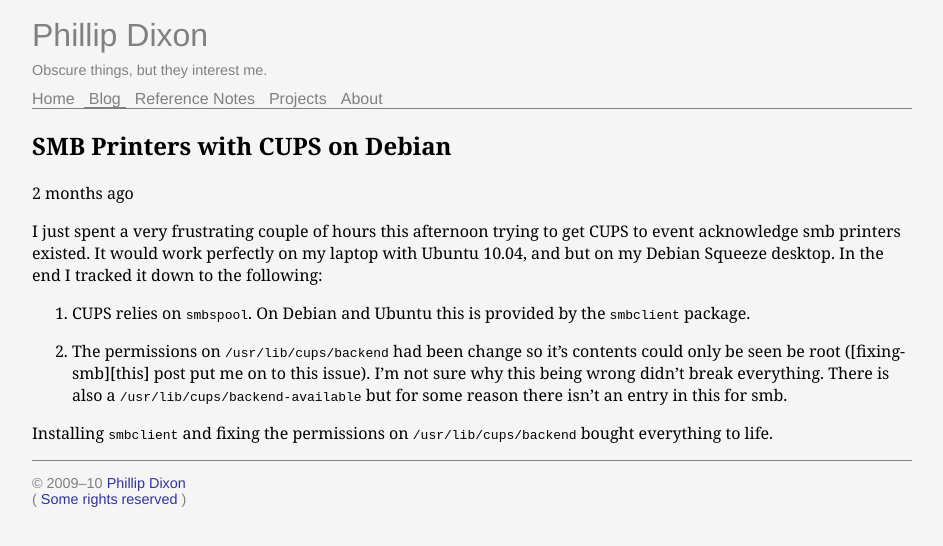
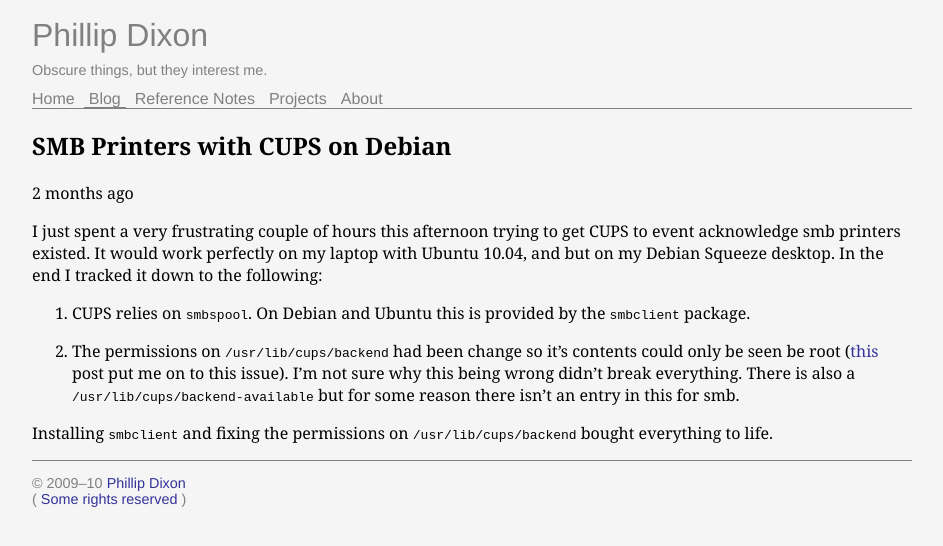
Before and after one commit to pdixon/phil.dixon.gen.nz, a Jekyll site: the page built from _posts/2010-06-30-cups-to-smb.markdown, in a window 1280 px wide. Shown: the top 546 px of the page, without its empty margins (168-1111 px from the left). Built offline with Jekyll 4.4.1, drawn with Linux system fonts in a browser that asks for light colours; Markdown is read by kramdown in place of the engine named in the settings.

Commit message:
Fix link syntax.

```diff
--- a/_posts/2010-06-30-cups-to-smb.markdown
+++ b/_posts/2010-06-30-cups-to-smb.markdown
@@ -13,7 +13,7 @@ desktop. In the end I tracked it down to the following:
    the `smbclient` package.
 
 2. The permissions on `/usr/lib/cups/backend` had been change so it's
-   contents could only be seen be root ([fixing-smb][this] post put me
+   contents could only be seen be root ([this][fixing-smb] post put me
    on to this issue). I'm not sure why this being wrong didn't break
    everything. There is also a `/usr/lib/cups/backend-available` but
    for some reason there isn't an entry in this for smb.
```
